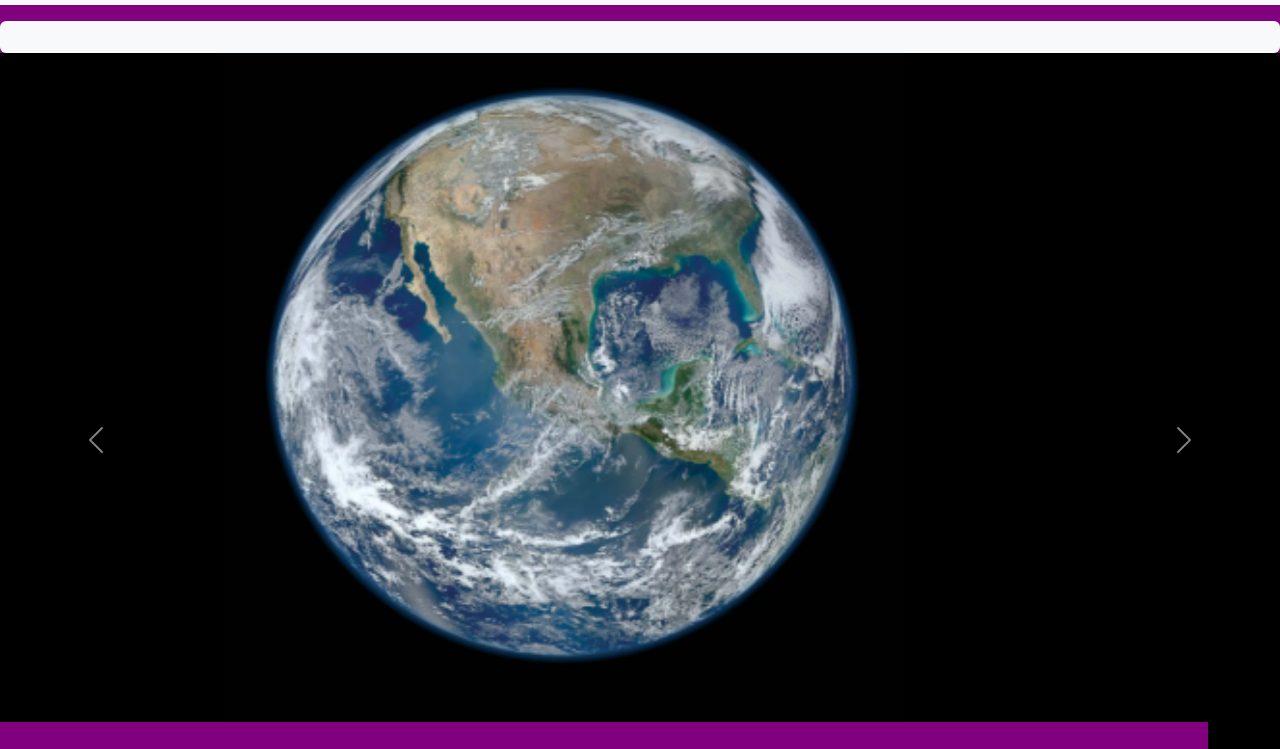
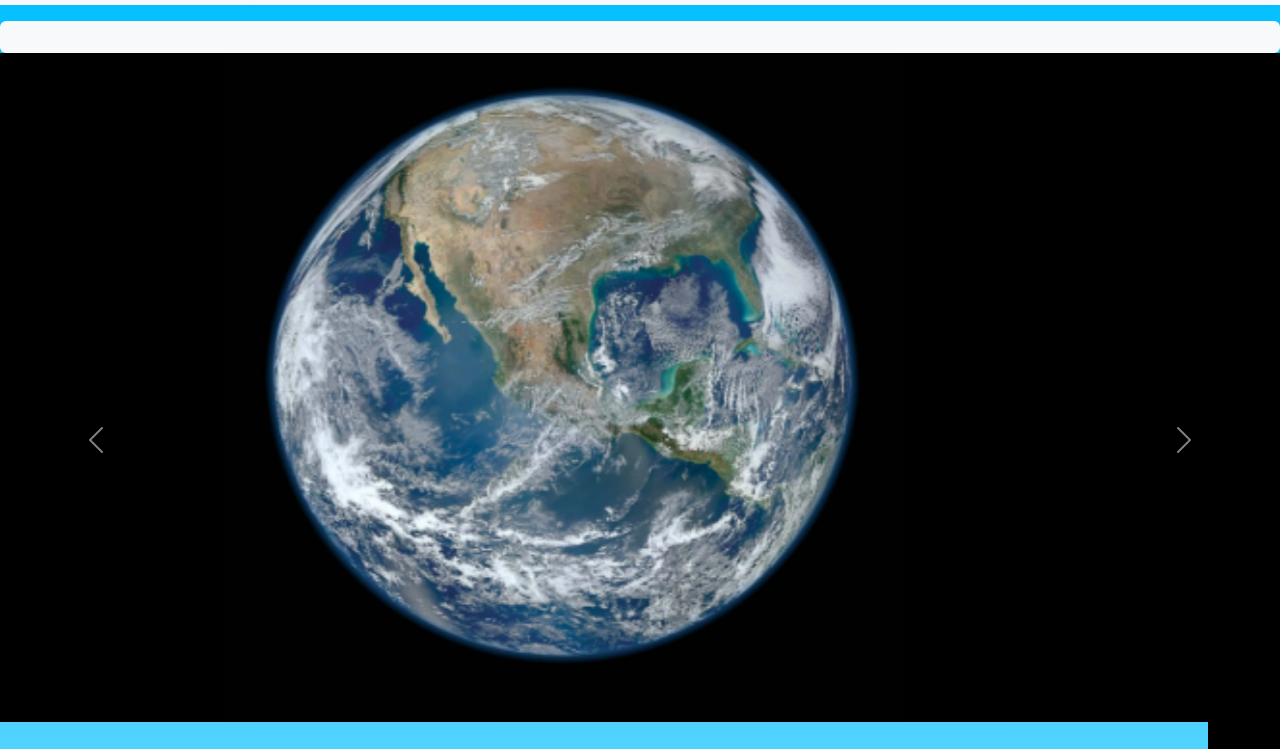
Before and after one commit to lucianor8775/sep10-freedom-project, a plain HTML site: page index.html in a window 1280 px wide. Shown: the part 51-800 px from the top of the page. Drawn offline with nearby package versions, Linux system fonts and the light colour scheme; files whose address does not match are found by name.

Commit message:
Sun, May 18, 2025, 6:41 PM -04:00

```diff
--- a/style.css
+++ b/style.css
@@ -1 +1,4 @@
-body {background-color: purple;}
+body {
+    background: linear-gradient(#00bfff, #ffffff);
+    height: 100%;
+}
```
